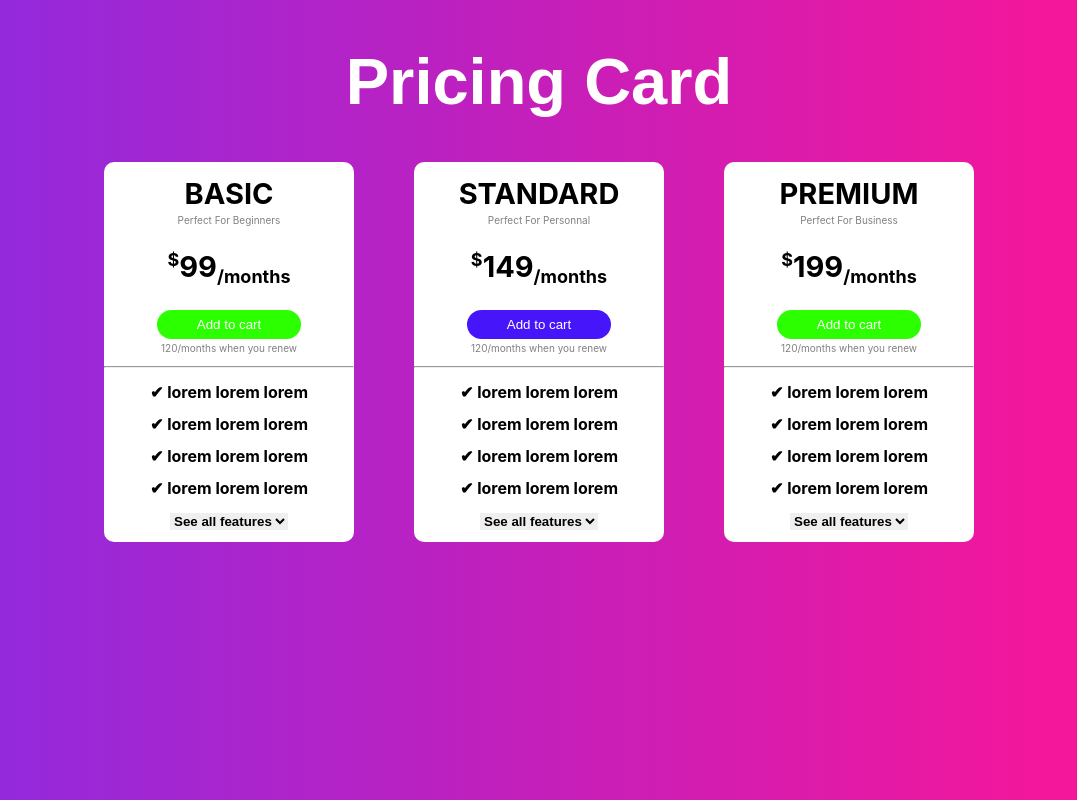
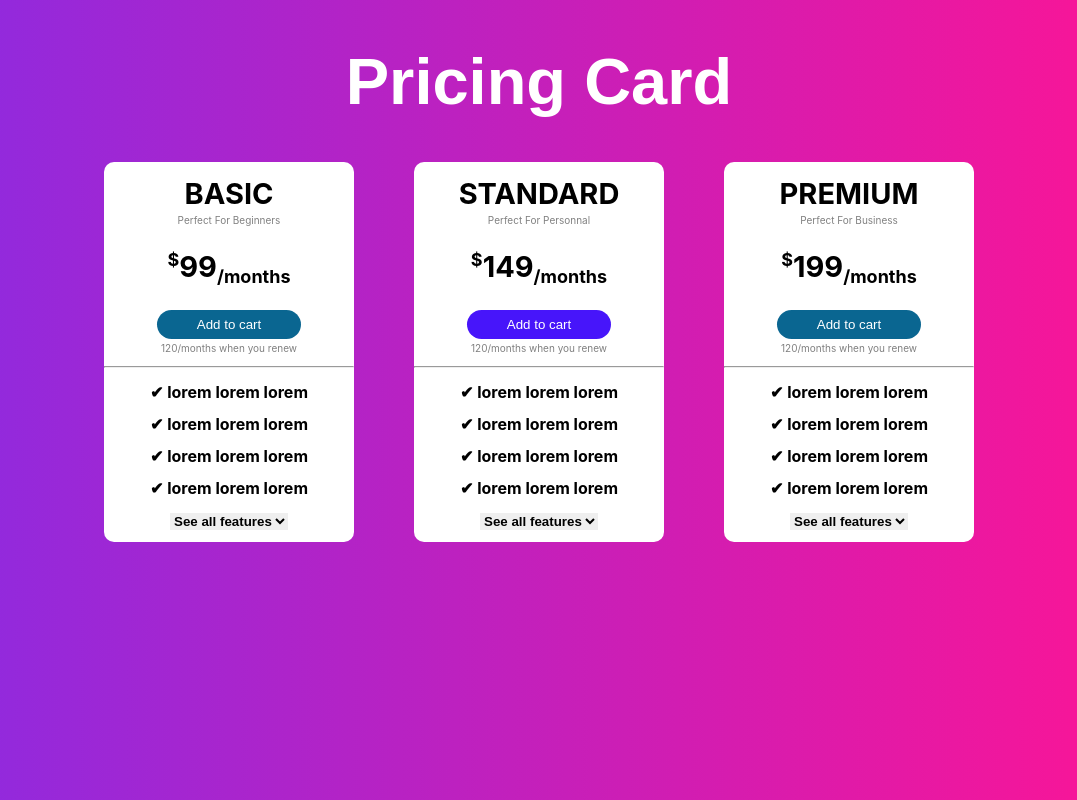
Before and after one commit to AsmaAjermoune/Projet-Asma-meriem, a React (Create React App) app: page / in a window 1280 px wide. Shown: the whole page, without its empty margins (101-1178 px from the left). Built offline with nearby package versions, Linux system fonts and the light colour scheme.

Commit message:
PMA-1 styliser les composants

```diff
--- a/src/App.css
+++ b/src/App.css
@@ -66,7 +66,7 @@
   padding: 7px 40px;
   border-radius: 20px;
   border: none;
-  background-color: rgb(43, 255, 0);
+  background-color: rgb(10, 102, 145);
   color: white;
 }
 
```
